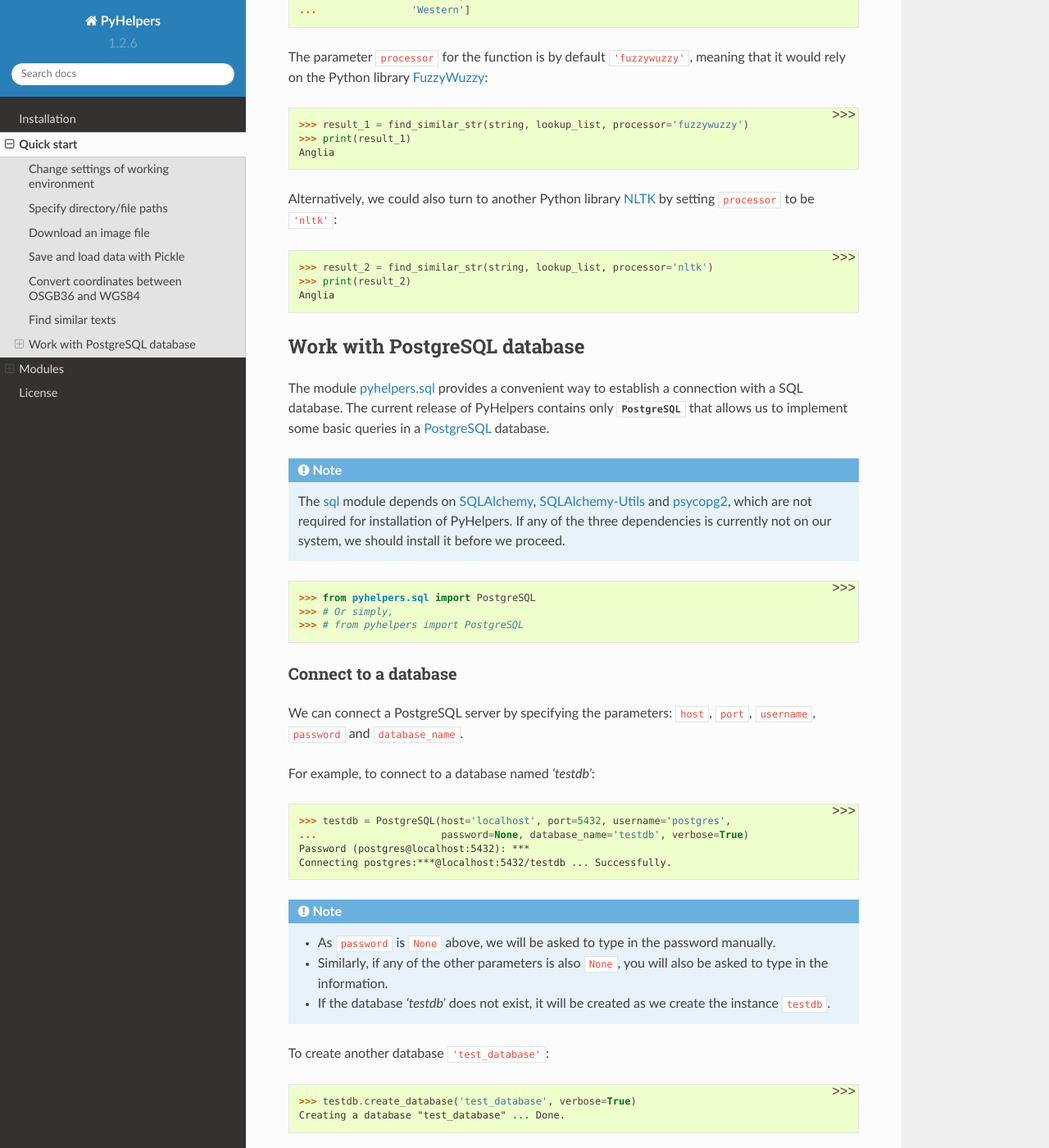
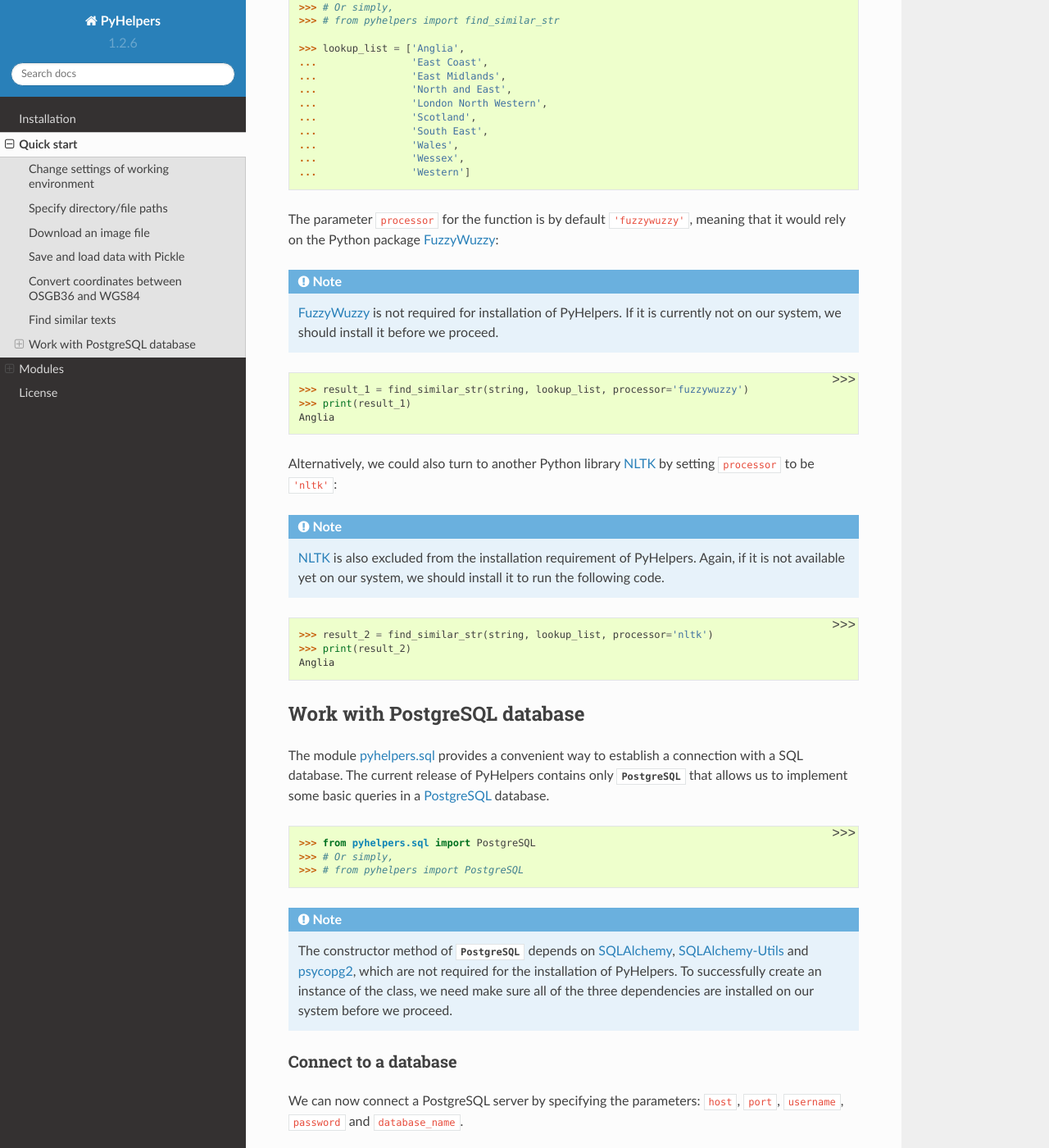
Before and after one commit to mikeqfu/pyhelpers, a Sphinx documentation site: the page built from docs/source/quick-start.rst, in a window 1280 px wide and 1400 px high, scrolled down 6713 px. Shown: the whole window at 82% size. Built offline with Sphinx 7.4.7 and the Read the Docs theme 2.0.0, drawn with Linux system fonts in a browser that asks for light colours; some of the changed text lies outside the part shown.

Commit message:
modify \docs\source\quick-start.rst

```diff
--- a/docs/source/quick-start.rst
+++ b/docs/source/quick-start.rst
@@ -145,7 +145,13 @@ The module :ref:`pyhelpers.ops<ops>` is intended to provide a miscellany of help
     >>> # Or simply,
     >>> # from pyhelpers import download_file_from_url
 
-For example, we can use the function :py:func:`download_file_from_url()<pyhelpers.ops.download_file_from_url>` (requiring `requests`_ and `tqdm`_) to download files from a given URL. Suppose we would like to download a Python logo from the homepage of `Python`_, where the URL of the logo is:
+For example, we can use the function :py:func:`download_file_from_url()<pyhelpers.ops.download_file_from_url>` to download files from a given URL.
+
+.. note::
+
+    The function :py:func:`download_file_from_url()<pyhelpers.ops.download_file_from_url>` depends on `requests`_ and `tqdm`_, which are not required for installation of PyHelpers. If any of the dependencies is currently not on our system, we should install it before we proceed.
+
+If we would like to download a Python logo from the homepage of `Python`_, where the URL of the logo is:
 
 .. code-block:: python
 
@@ -349,7 +355,11 @@ If we would like to find one, from the ``lookup_list`` below, that is the most s
     ...                'Wessex',
     ...                'Western']
 
-The parameter ``processor`` for the function is by default ``'fuzzywuzzy'``, meaning that it would rely on the Python library `FuzzyWuzzy`_:
+The parameter ``processor`` for the function is by default ``'fuzzywuzzy'``, meaning that it would rely on the Python package `FuzzyWuzzy`_:
+
+.. note::
+
+    `FuzzyWuzzy`_ is not required for installation of PyHelpers. If it is currently not on our system, we should install it before we proceed.
 
 .. code-block:: python
 
@@ -358,6 +368,10 @@ The parameter ``processor`` for the function is by default ``'fuzzywuzzy'``, mea
     Anglia
 
 Alternatively, we could also turn to another Python library `NLTK`_ by setting ``processor`` to be ``'nltk'``:
+
+.. note::
+
+    `NLTK`_ is also excluded from the installation requirement of PyHelpers. Again, if it is not available yet on our system, we should install it to run the following code.
 
 .. code-block:: python
 
@@ -373,21 +387,20 @@ Work with PostgreSQL database
 
 The module :ref:`pyhelpers.sql<sql>` provides a convenient way to establish a connection with a SQL database. The current release of PyHelpers contains only :py:class:`PostgreSQL<pyhelpers.sql.PostgreSQL>` that allows us to implement some basic queries in a `PostgreSQL`_ database.
 
-.. note::
-
-    The :ref:`sql<sql>` module depends on `SQLAlchemy`_, `SQLAlchemy-Utils`_ and `psycopg2`_, which are not required for installation of PyHelpers. If any of the three dependencies is currently not on our system, we should install it before we proceed.
-
 .. code-block:: python
 
     >>> from pyhelpers.sql import PostgreSQL
     >>> # Or simply,
     >>> # from pyhelpers import PostgreSQL
 
+.. note::
+
+    The constructor method of :py:class:`PostgreSQL<pyhelpers.sql.PostgreSQL>` depends on `SQLAlchemy`_, `SQLAlchemy-Utils`_ and `psycopg2`_, which are not required for the installation of PyHelpers. To successfully create an instance of the class, we need make sure all of the three dependencies are installed on our system before we proceed.
 
 Connect to a database
 ---------------------
 
-We can connect a PostgreSQL server by specifying the parameters: ``host``, ``port``, ``username``, ``password`` and ``database_name``.
+We can now connect a PostgreSQL server by specifying the parameters: ``host``, ``port``, ``username``, ``password`` and ``database_name``.
 
 For example, to connect to a database named *'testdb'*:
 
```
